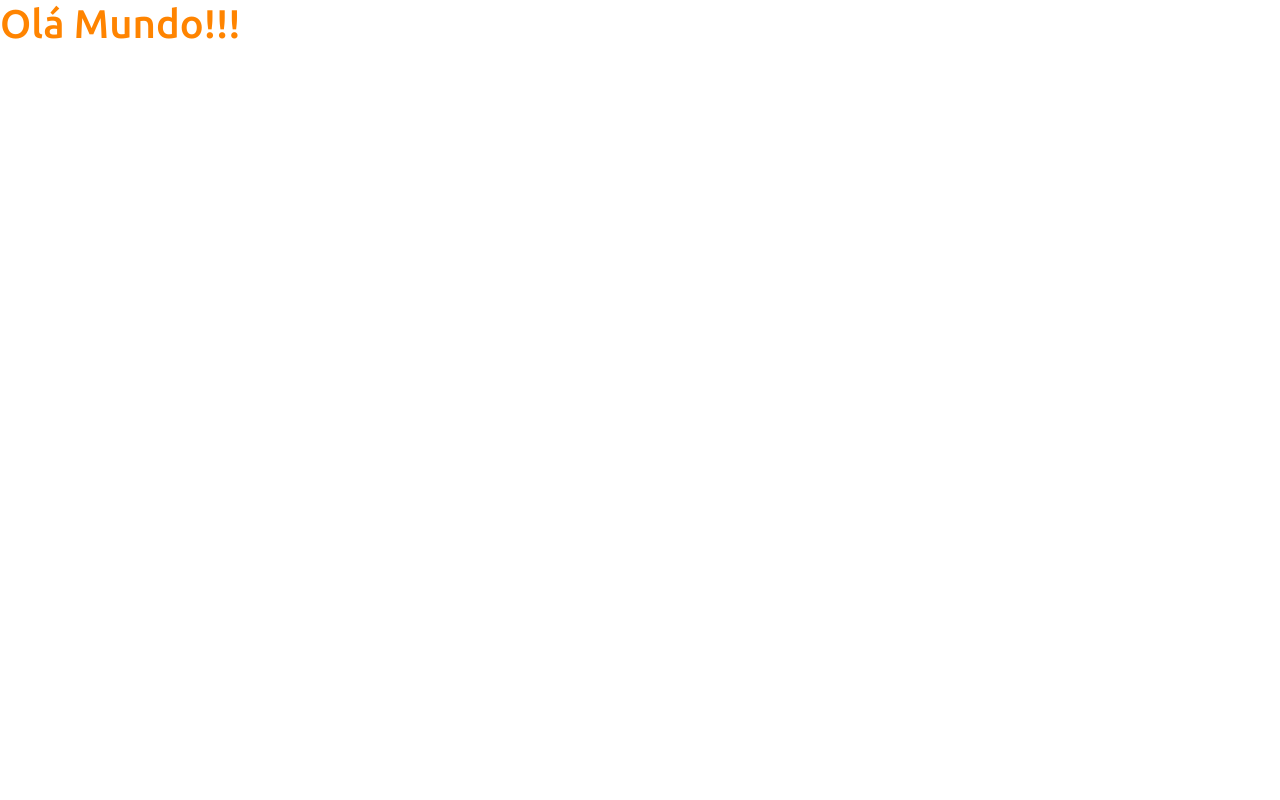
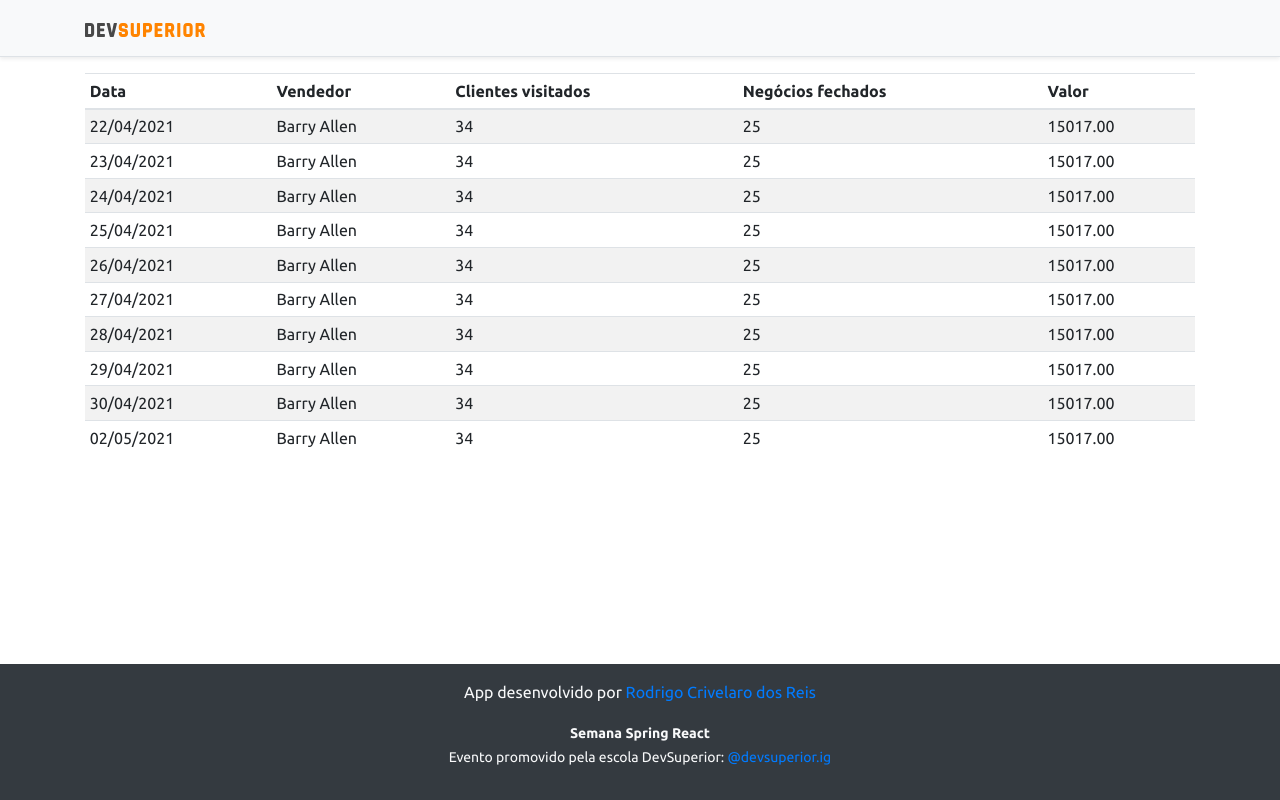
Before and after one commit to rodrigocrivelaro/projeto-sds3, a React (Create React App) app in the folder frontend/: page / in a window 1280 px wide. Built offline with nearby package versions, Linux system fonts and the light colour scheme.

Commit message:
Basic static components

```diff
--- a/frontend/src/App.tsx
+++ b/frontend/src/App.tsx
@@ -1,8 +1,16 @@
+import DataTable from 'components/DataTable';
+import Footer from 'components/Footer';
+import NavBar from './components/NavBar/index';
+
 function App() {
   return (
-    <div>
-      <h1 className="text-primary">Olá Mundo!!!</h1>
-    </div>
+    <>
+      <NavBar />
+      <div className="container">
+        <DataTable />
+      </div>
+      <Footer />
+    </>
   );
 }
 
--- /dev/null
+++ b/frontend/src/components/DataTable/index.tsx
@@ -0,0 +1,91 @@
+const DataTable = () => {
+    return (
+        <div className="table-responsive">
+            <table className="table table-striped table-sm">
+                <thead>
+                    <tr>
+                        <th>Data</th>
+                        <th>Vendedor</th>
+                        <th>Clientes visitados</th>
+                        <th>Negócios fechados</th>
+                        <th>Valor</th>
+                    </tr>
+                </thead>
+                <tbody>
+                    <tr>
+                        <td>22/04/2021</td>
+                        <td>Barry Allen</td>
+                        <td>34</td>
+                        <td>25</td>
+                        <td>15017.00</td>
+                    </tr>
+                    <tr>
+                        <td>23/04/2021</td>
+                        <td>Barry Allen</td>
+                        <td>34</td>
+                        <td>25</td>
+                        <td>15017.00</td>
+                    </tr>
+                    <tr>
+                        <td>24/04/2021</td>
+                        <td>Barry Allen</td>
+                        <td>34</td>
+                        <td>25</td>
+                        <td>15017.00</td>
+                    </tr>
+                    <tr>
+                        <td>25/04/2021</td>
+                        <td>Barry Allen</td>
+                        <td>34</td>
+                        <td>25</td>
+                        <td>15017.00</td>
+                    </tr>
+                    <tr>
+                        <td>26/04/2021</td>
+                        <td>Barry Allen</td>
+                        <td>34</td>
+                        <td>25</td>
+                        <td>15017.00</td>
+                    </tr>
+                    <tr>
+                        <td>27/04/2021</td>
+                        <td>Barry Allen</td>
+                        <td>34</td>
+                        <td>25</td>
+                        <td>15017.00</td>
+                    </tr>
+                    <tr>
+                        <td>28/04/2021</td>
+                        <td>Barry Allen</td>
+                        <td>34</td>
+                        <td>25</td>
+                        <td>15017.00</td>
+                    </tr>
+                    <tr>
+                        <td>29/04/2021</td>
+                        <td>Barry Allen</td>
+                        <td>34</td>
+                        <td>25</td>
+                        <td>15017.00</td>
+                    </tr>
+                    <tr>
+                        <td>30/04/2021</td>
+                        <td>Barry Allen</td>
+                        <td>34</td>
+                        <td>25</td>
+                        <td>15017.00</td>
+                    </tr>
+                    <tr>
+                        <td>02/05/2021</td>
+                        <td>Barry Allen</td>
+                        <td>34</td>
+                        <td>25</td>
+                        <td>15017.00</td>
+                    </tr>
+                </tbody>
+            </table>
+        </div>
+    );
+}
+
+export default DataTable;
--- /dev/null
+++ b/frontend/src/components/Footer/index.tsx
@@ -0,0 +1,22 @@
+const Footer = () => {
+    return (
+        <footer className="footer mt-auto py-3 bg-dark">
+            <div className="container">
+
+                <p className="text-light">
+                    App desenvolvido por <a href="https://github.com/rodrigocrivelaro" target="_blank" rel="noreferrer">Rodrigo Crivelaro dos Reis</a>
+                </p>
+
+                <p className="text-light">
+                    <small>
+                        <strong>Semana Spring React</strong>
+                    <br />
+                        Evento promovido pela escola DevSuperior: <a href="https://instagram.com/devsuperior.ig" target="_blank" rel="noreferrer">@devsuperior.ig</a>
+                    </small>
+                </p>
+            </div>
+        </footer>
+    );
+}
+
+export default Footer;
--- /dev/null
+++ b/frontend/src/components/NavBar/index.tsx
@@ -0,0 +1,15 @@
+import ImgDsDark from '../../assets/img/ds-dark.svg';
+
+const NavBar = () => {
+    return (
+        <div className="d-flex flex-column flex-md-row align-items-center p-3 px-md-4 mb-3 bg-light border-bottom shadow-sm">
+            <div className="container">
+                <nav className="my-2 my-md-0 mr-md-3">
+                    <img src={ImgDsDark} alt="DevSuperior" width="120" />
+                </nav>
+            </div>
+        </div>
+    );
+}
+
+export default NavBar;
```
Also changed, not shown: frontend/src/assets/img/ds-dark.svg (added).
